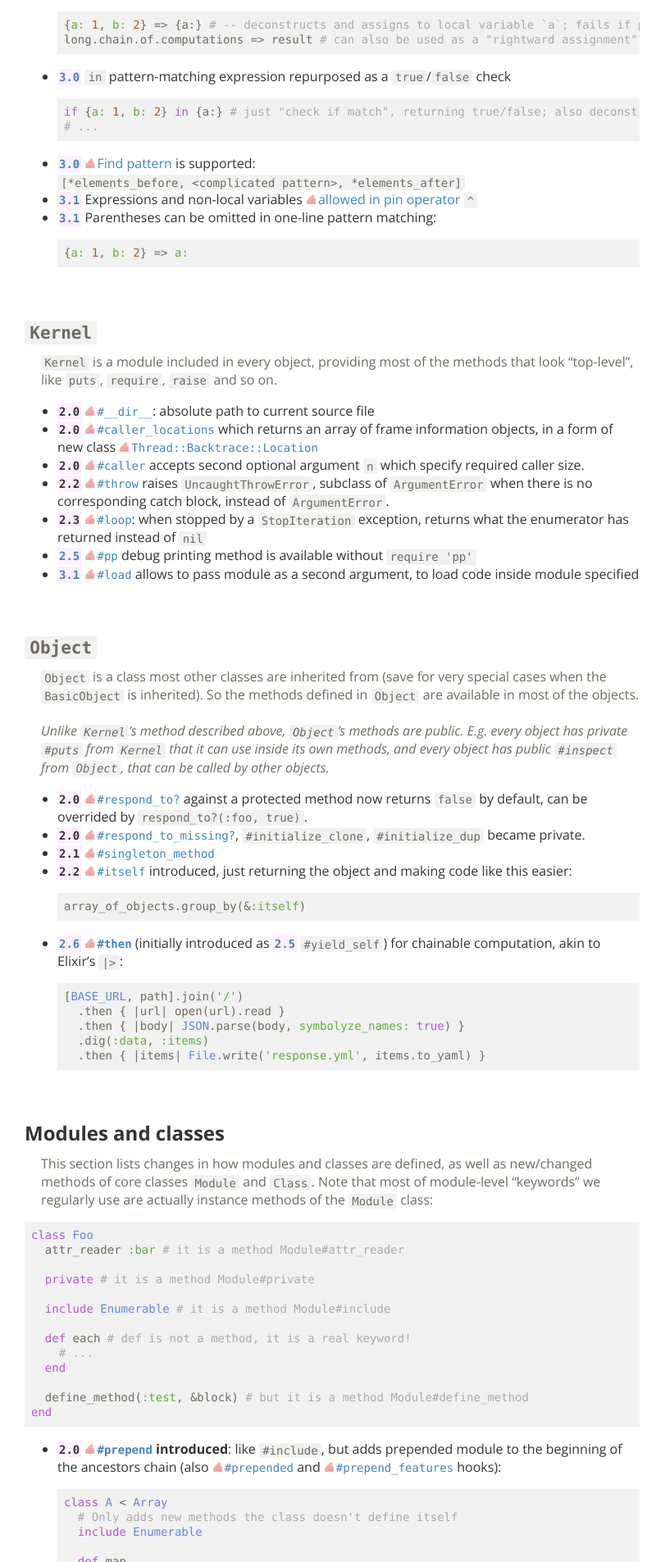
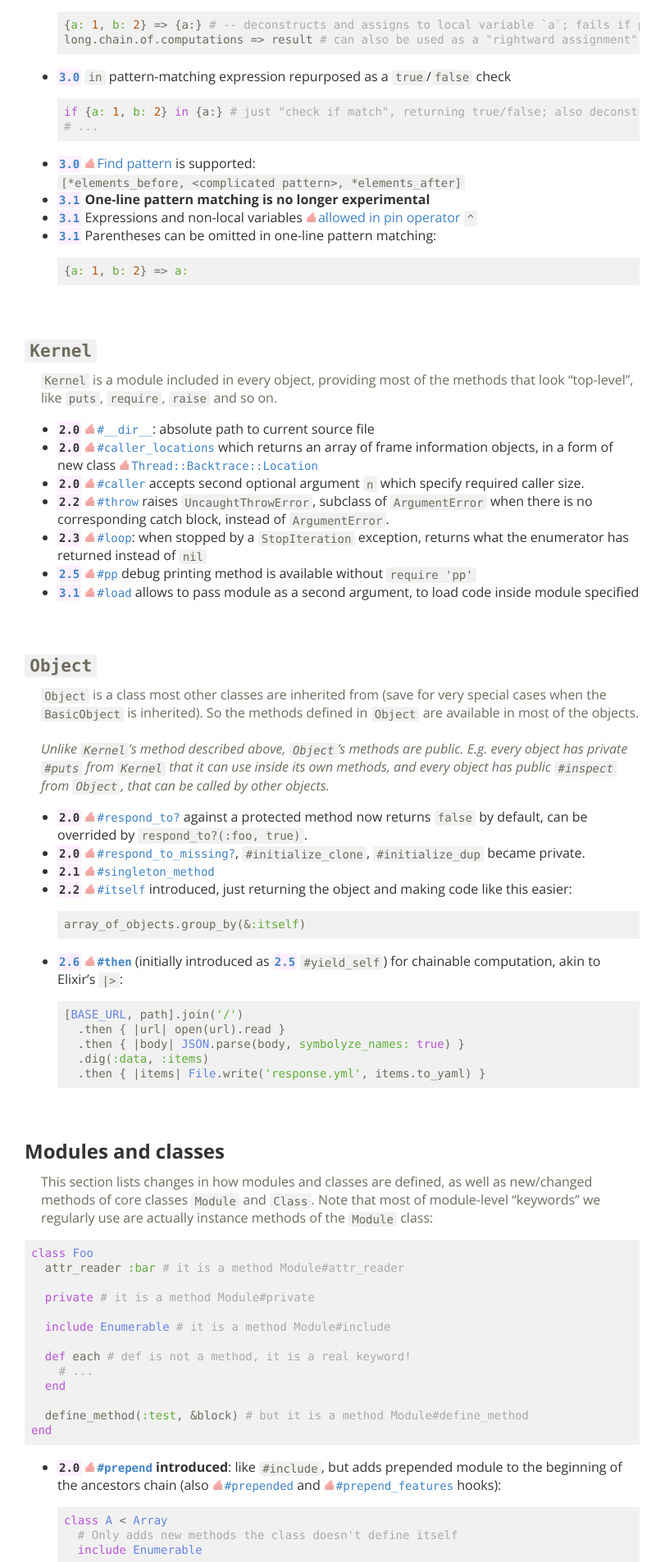
Before and after one commit to rubyreferences/rubychanges, a Jekyll site: the page built from evolution.md, in a window 1280 px wide. Shown: the part 2408-4313 px from the top of the page at 82% size, without its empty margins (385-1196 px from the left). Built offline with Jekyll 4.4.1, drawn with Linux system fonts in a browser that asks for light colours; nearby versions of some CDN libraries; our own code applies the rules of GitHub Pages for plain Markdown files; some of the changed text lies outside the part shown.

Commit message:
[evolution] pattern match is non-experimental @3.1

````diff
--- a/evolution.md
+++ b/evolution.md
@@ -108,6 +108,7 @@ As Ruby is highly object-oriented language, most of the changes can be associate
   # ...
   ```
 * <span class="ruby-version">[3.0](3.0.md#find-pattern)</span> <a class="ruby-doc" href="https://docs.ruby-lang.org/en/3.0/syntax/pattern_matching_rdoc.html#label-Patterns">Find pattern</a> is supported: `[*elements_before, <complicated pattern>, *elements_after]`
+* <span class="ruby-version">[3.1](3.1.md#pattern-matching)</span> **One-line pattern matching is no longer experimental**
 * <span class="ruby-version">[3.1](3.1.md#expressions-and-non-local-variables-allowed-in-pin-operator-)</span> Expressions and non-local variables <a class="ruby-doc" href="https://docs.ruby-lang.org/en/3.1/syntax/pattern_matching_rdoc.html#label-Variable+pinning">allowed in pin operator `^`</a>
 * <span class="ruby-version">[3.1](3.1.md#parentheses-can-be-omitted-in-one-line-pattern-matching)</span> Parentheses can be omitted in one-line pattern matching:
   ```ruby
````
Also changed, not shown: _src/evolution.md (+1 -0 lines).
